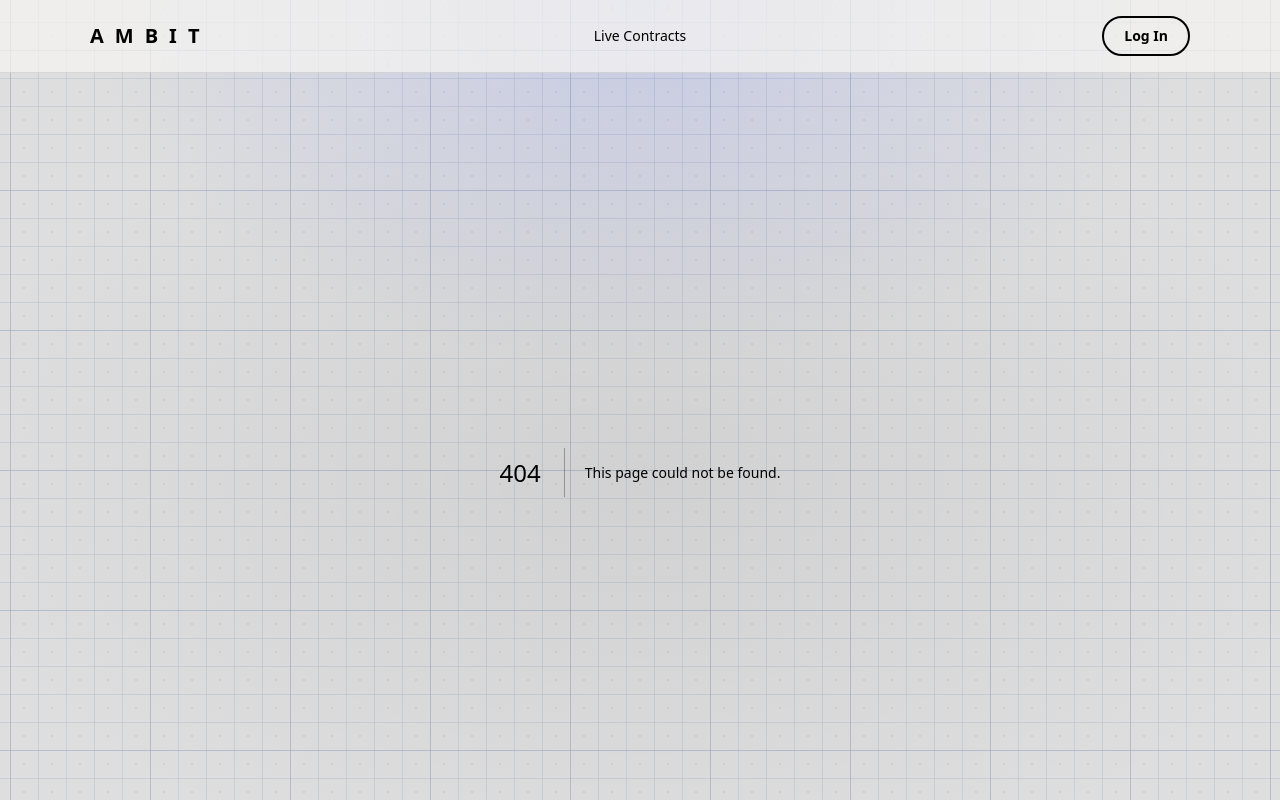
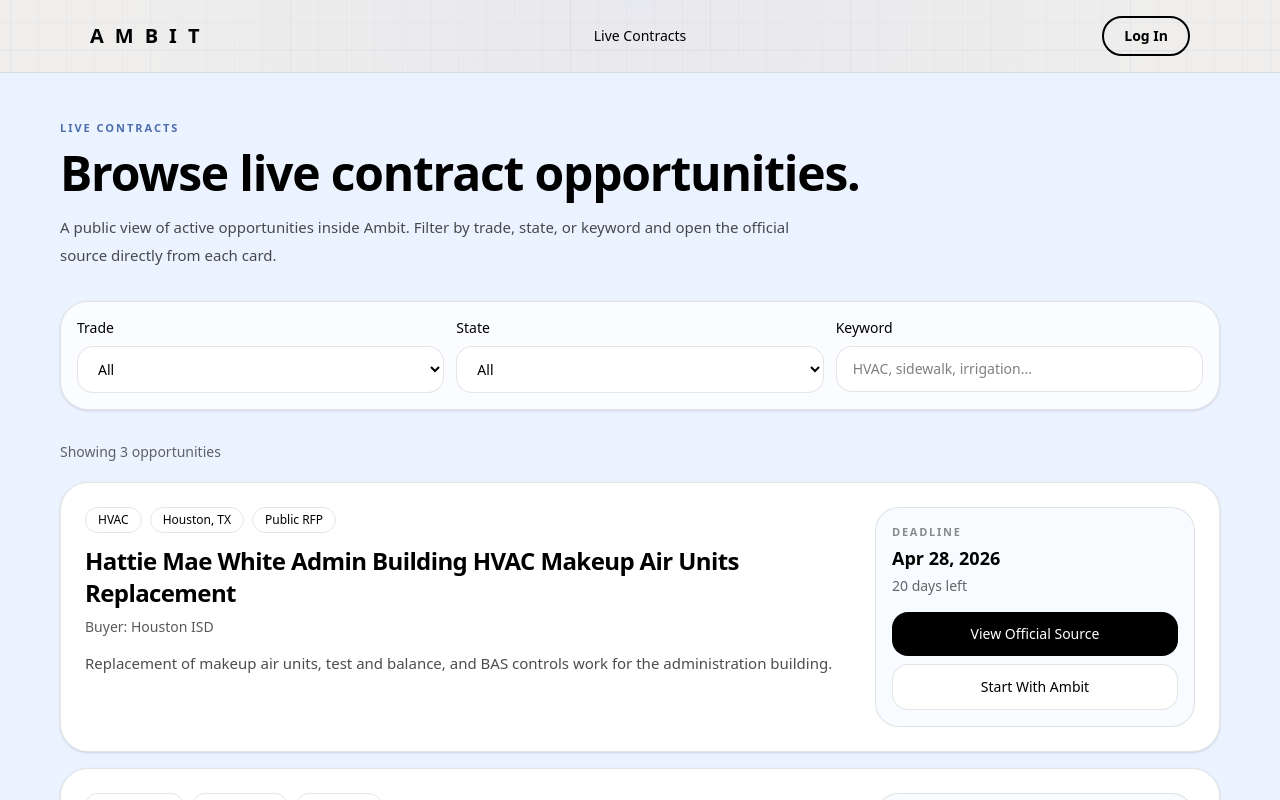
Before and after one commit to seansevrix/ambit, a Next.js app: page /live-contracts in a window 1280 px wide. Before the commit this address had no page. Shown: the top 800 px of the page. Built offline with nearby package versions, Linux system fonts and the light colour scheme.

Commit message:
Add public live contracts page

```diff
--- /dev/null
+++ b/app/live-contracts/page.tsx
@@ -0,0 +1,277 @@
+// app/live-contracts/page.tsx
+"use client";
+
+import { useMemo, useState } from "react";
+import Link from "next/link";
+
+type Opportunity = {
+  id: string;
+  slug: string;
+  title: string;
+  buyer: string;
+  city: string;
+  state: string;
+  trade: string;
+  dueDate: string;
+  source: string;
+  summary: string;
+  officialUrl: string;
+};
+
+const opportunities: Opportunity[] = [
+  {
+    id: "1",
+    slug: "houston-isd-hvac-makeup-air-units",
+    title: "Hattie Mae White Admin Building HVAC Makeup Air Units Replacement",
+    buyer: "Houston ISD",
+    city: "Houston",
+    state: "TX",
+    trade: "HVAC",
+    dueDate: "2026-04-28",
+    source: "Public RFP",
+    summary:
+      "Replacement of makeup air units, test and balance, and BAS controls work for the administration building.",
+    officialUrl:
+      "https://media.governmentnavigator.com/media/bid/1774884212_26-03-09.pdf",
+  },
+  {
+    id: "2",
+    slug: "murrieta-citywide-sidewalk-replacement-2026",
+    title: "Citywide Sidewalk Replacement Program 2026",
+    buyer: "City of Murrieta",
+    city: "Murrieta",
+    state: "CA",
+    trade: "Construction",
+    dueDate: "2026-04-30",
+    source: "PlanetBids",
+    summary:
+      "Citywide sidewalk replacement and related concrete improvements under MSD Project No. 26-003 / CIP No. 13064.",
+    officialUrl:
+      "https://vendors.planetbids.com/portal/17992/bo/bo-detail/140670",
+  },
+  {
+    id: "3",
+    slug: "plano-median-renovation-15th-street",
+    title: "Median Renovation – 15th Street",
+    buyer: "City of Plano",
+    city: "Plano",
+    state: "TX",
+    trade: "Landscaping",
+    dueDate: "2026-04-29",
+    source: "IonWave",
+    summary:
+      "Median renovation work including tree removal, boring, irrigation improvements, controllers, and new trees.",
+    officialUrl:
+      "https://planotx.ionwave.net/PublicDetail.aspx?bidID=2222&SourceType=1",
+  },
+];
+
+const TRADE_OPTIONS = [
+  "All",
+  "HVAC",
+  "Plumbing",
+  "Construction",
+  "Landscaping",
+  "Fire Alarm",
+];
+
+const STATE_OPTIONS = ["All", "CA", "TX", "FL", "NY", "NJ"];
+
+function formatDate(dateString: string) {
+  return new Date(`${dateString}T12:00:00`).toLocaleDateString("en-US", {
+    month: "short",
+    day: "numeric",
+    year: "numeric",
+  });
+}
+
+function getDaysLeft(dateString: string) {
+  const now = new Date();
+  const due = new Date(`${dateString}T23:59:59`);
+  const diff = due.getTime() - now.getTime();
+  return Math.ceil(diff / (1000 * 60 * 60 * 24));
+}
+
+export default function LiveContractsPage() {
+  const [selectedTrade, setSelectedTrade] = useState("All");
+  const [selectedState, setSelectedState] = useState("All");
+  const [keyword, setKeyword] = useState("");
+
+  const filtered = useMemo(() => {
+    const q = keyword.trim().toLowerCase();
+
+    return opportunities.filter((opp) => {
+      const matchesTrade =
+        selectedTrade === "All" || opp.trade === selectedTrade;
+
+      const matchesState =
+        selectedState === "All" || opp.state === selectedState;
+
+      const matchesKeyword =
+        q.length === 0 ||
+        opp.title.toLowerCase().includes(q) ||
+        opp.buyer.toLowerCase().includes(q) ||
+        opp.city.toLowerCase().includes(q) ||
+        opp.state.toLowerCase().includes(q) ||
+        opp.trade.toLowerCase().includes(q) ||
+        opp.summary.toLowerCase().includes(q);
+
+      return matchesTrade && matchesState && matchesKeyword;
+    });
+  }, [selectedTrade, selectedState, keyword]);
+
+  return (
+    <main className="min-h-screen bg-[#EAF3FF] text-black">
+      <section className="mx-auto max-w-[1240px] px-6 py-12 lg:px-10">
+        <div className="mb-8">
+          <p className="mb-3 text-[11px] font-semibold uppercase tracking-[0.18em] text-[#4E6FAE]">
+            Live Contracts
+          </p>
+
+          <h1 className="max-w-4xl text-4xl font-semibold tracking-tight sm:text-5xl">
+            Browse live contract opportunities.
+          </h1>
+
+          <p className="mt-4 max-w-3xl text-[15px] leading-7 text-black/70">
+            A public view of active opportunities inside Ambit. Filter by
+            trade, state, or keyword and open the official source directly from
+            each card.
+          </p>
+        </div>
+
+        <div className="mb-8 grid gap-3 rounded-[28px] border border-black/10 bg-white/75 p-4 shadow-sm md:grid-cols-3">
+          <div>
+            <label className="mb-2 block text-sm font-medium">Trade</label>
+            <select
+              value={selectedTrade}
+              onChange={(e) => setSelectedTrade(e.target.value)}
+              className="w-full rounded-2xl border border-black/10 bg-white px-4 py-3 text-sm outline-none"
+            >
+              {TRADE_OPTIONS.map((option) => (
+                <option key={option} value={option}>
+                  {option}
+                </option>
+              ))}
+            </select>
+          </div>
+
+          <div>
+            <label className="mb-2 block text-sm font-medium">State</label>
+            <select
+              value={selectedState}
+              onChange={(e) => setSelectedState(e.target.value)}
+              className="w-full rounded-2xl border border-black/10 bg-white px-4 py-3 text-sm outline-none"
+            >
+              {STATE_OPTIONS.map((option) => (
+                <option key={option} value={option}>
+                  {option}
+                </option>
+              ))}
+            </select>
+          </div>
+
+          <div>
+            <label className="mb-2 block text-sm font-medium">Keyword</label>
+            <input
+              value={keyword}
+              onChange={(e) => setKeyword(e.target.value)}
+              placeholder="HVAC, sidewalk, irrigation..."
+              className="w-full rounded-2xl border border-black/10 bg-white px-4 py-3 text-sm outline-none"
+            />
+          </div>
+        </div>
+
+        <div className="mb-5 flex items-center justify-between">
+          <p className="text-sm text-black/60">
+            Showing {filtered.length} opportunit
+            {filtered.length === 1 ? "y" : "ies"}
+          </p>
+        </div>
+
+        <div className="grid gap-4">
+          {filtered.map((opp) => {
+            const daysLeft = getDaysLeft(opp.dueDate);
+
+            return (
+              <article
+                key={opp.id}
+                className="rounded-[28px] border border-black/10 bg-white p-6 shadow-sm"
+              >
+                <div className="flex flex-col gap-5 lg:flex-row lg:items-start lg:justify-between">
+                  <div className="max-w-3xl">
+                    <div className="mb-3 flex flex-wrap gap-2">
+                      <span className="rounded-full border border-black/10 px-3 py-1 text-xs font-medium">
+                        {opp.trade}
+                      </span>
+                      <span className="rounded-full border border-black/10 px-3 py-1 text-xs font-medium">
+                        {opp.city}, {opp.state}
+                      </span>
+                      <span className="rounded-full border border-black/10 px-3 py-1 text-xs font-medium">
+                        {opp.source}
+                      </span>
+                    </div>
+
+                    <h2 className="text-2xl font-semibold tracking-tight">
+                      {opp.title}
+                    </h2>
+
+                    <p className="mt-2 text-sm font-medium text-black/65">
+                      Buyer: {opp.buyer}
+                    </p>
+
+                    <p className="mt-3 text-[15px] leading-7 text-black/70">
+                      {opp.summary}
+                    </p>
+                  </div>
+
+                  <div className="w-full max-w-xs rounded-[24px] border border-black/10 bg-[#F8FBFF] p-4">
+                    <p className="text-[11px] font-semibold uppercase tracking-[0.16em] text-black/45">
+                      Deadline
+                    </p>
+                    <p className="mt-1 text-lg font-semibold">
+                      {formatDate(opp.dueDate)}
+                    </p>
+                    <p className="mt-1 text-sm text-black/60">
+                      {daysLeft > 0
+                        ? `${daysLeft} day${daysLeft === 1 ? "" : "s"} left`
+                        : "Closing soon"}
+                    </p>
+
+                    <div className="mt-4 flex flex-col gap-2">
+                      <a
+                        href={opp.officialUrl}
+                        target="_blank"
+                        rel="noreferrer"
+                        className="inline-flex items-center justify-center rounded-2xl bg-black px-4 py-3 text-sm font-medium text-white"
+                      >
+                        View Official Source
+                      </a>
+
+                      <Link
+                        href={`/get-started?opportunity=${encodeURIComponent(
+                          opp.title
+                        )}`}
+                        className="inline-flex items-center justify-center rounded-2xl border border-black/10 bg-white px-4 py-3 text-sm font-medium"
+                      >
+                        Start With Ambit
+                      </Link>
+                    </div>
+                  </div>
+                </div>
+              </article>
+            );
+          })}
+        </div>
+
+        {filtered.length === 0 ? (
+          <div className="mt-8 rounded-[28px] border border-dashed border-black/10 bg-white/60 p-8 text-center">
+            <p className="text-lg font-medium">No matches found.</p>
+            <p className="mt-2 text-sm text-black/60">
+              Try a different trade, state, or keyword.
+            </p>
+          </div>
+        ) : null}
+      </section>
+    </main>
+  );
+}
```
